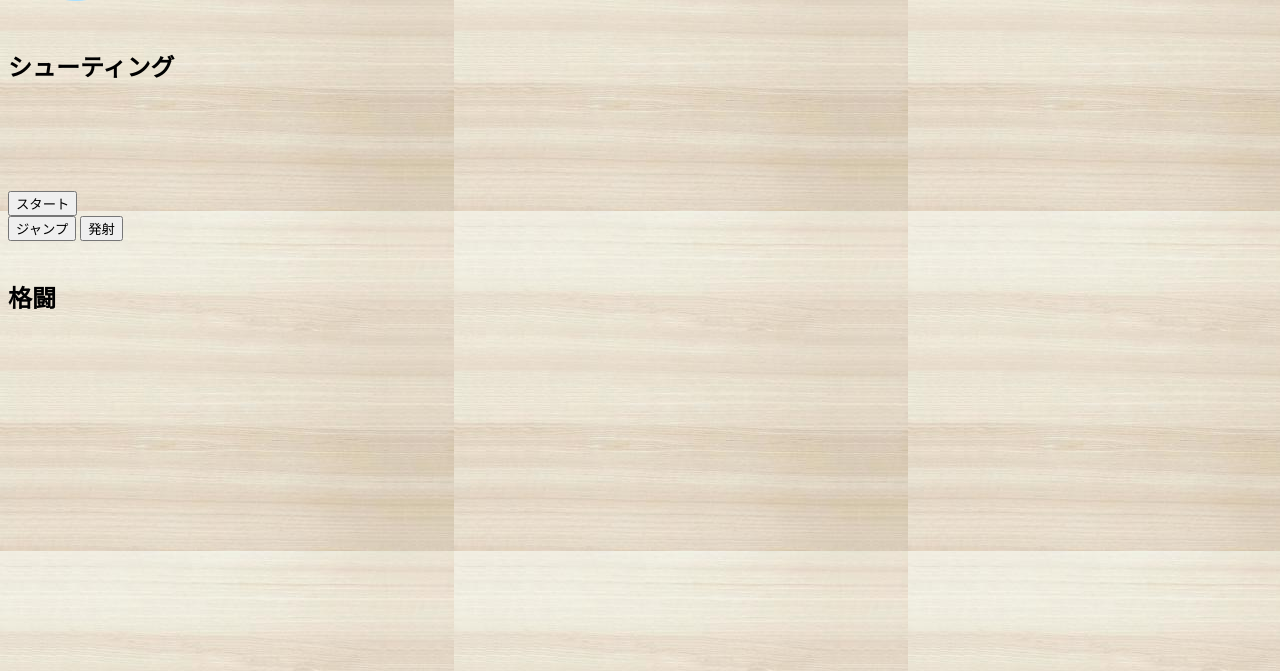
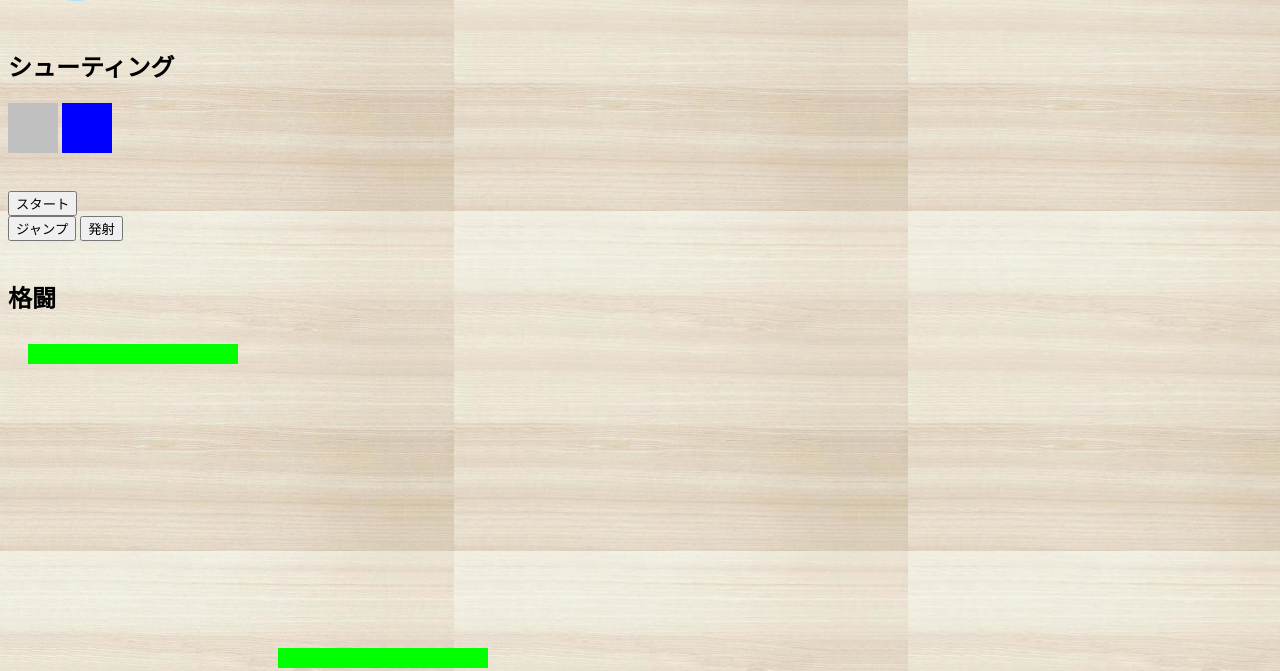
Before and after one commit to keruto-kelt/urban-disco, a plain HTML site: page game.html in a window 1280 px wide. Shown: the part 129-800 px from the top of the page. Drawn offline with Linux system fonts and the light colour scheme; files that its build step writes are made by us from their sources; files whose address does not match are found by name.

Commit message:
Update game.html

```diff
--- a/game.html
+++ b/game.html
@@ -3,8 +3,8 @@
 <head>
 <meta charset="utf-8" />
 <title>ブラウザゲーム</title>
-<link rel="stylesheet" href="css/style.css">
-<script src="js/game.js"></script>
+<link rel="stylesheet" href="style.css">
+<script src="game.js"></script>
 </head>
 <body onload="gameload()">
     <h1>Savannah</h1>
@@ -24,7 +24,7 @@
     <audio src="./audio/うーわうーわ.mp3" id="uwa_audio"></audio>
     <audio src="./audio/ユールーズ.mp3" id="youlose_audio"></audio>
     <audio src="./audio/ユーウィン.mp3" id="youwin_audio"></audio>
-    <a href="home.html">ホームへ戻る</a>
+    <a href="index.html">ホームへ戻る</a>
     &emsp;
     <a href="cggame.html">ChatGPTが作ったゲーム</a>
     <br>
```
